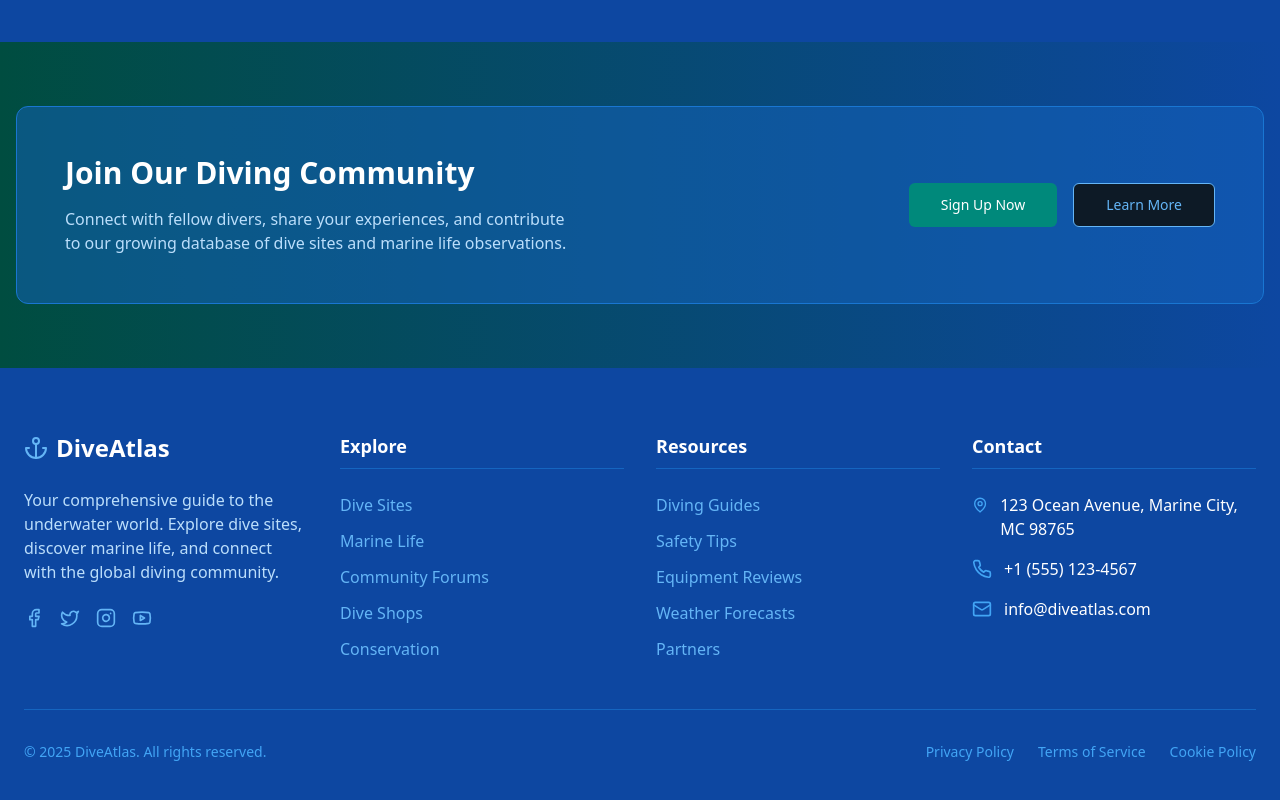
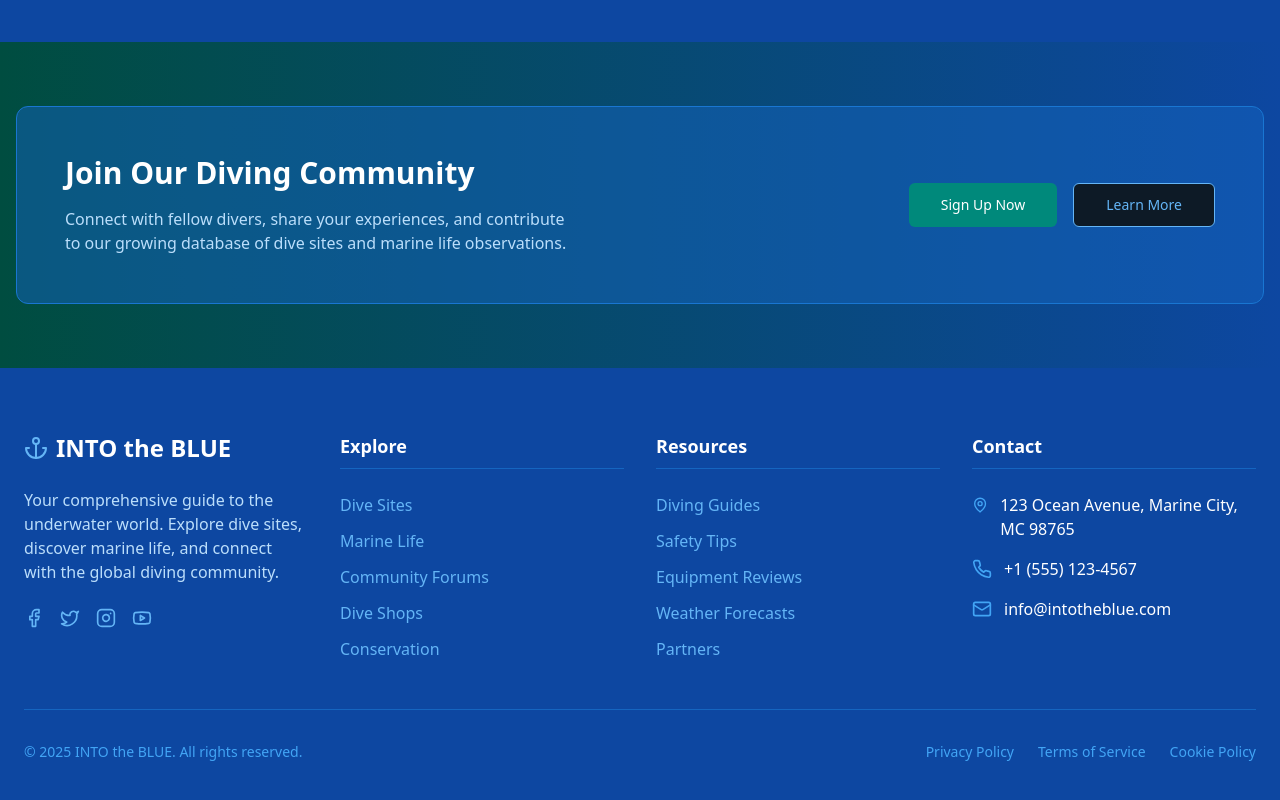
Before and after one commit to Janet-jiangting/dive-intel-nexus, a React (Vite) app: page / in a window 1280 px wide. Shown: the part 1914-2714 px from the top of the page. Built offline with nearby package versions, Linux system fonts and the light colour scheme; no server answers; the database is empty.

Commit message:
Rename app to INTO the BLUE
Rename all instances of "DiveAtlas" to "INTO the BLUE" in the codebase.

```diff
--- a/index.html
+++ b/index.html
@@ -4,17 +4,17 @@
   <head>
     <meta charset="UTF-8" />
     <meta name="viewport" content="width=device-width, initial-scale=1.0" />
-    <title>DiveAtlas - Global Diving Information Platform</title>
+    <title>INTO the BLUE - Global Diving Information Platform</title>
     <meta name="description" content="Explore dive sites, discover marine life, and connect with the diving community." />
-    <meta name="author" content="DiveAtlas" />
+    <meta name="author" content="INTO the BLUE" />
 
-    <meta property="og:title" content="DiveAtlas - Global Diving Information Platform" />
+    <meta property="og:title" content="INTO the BLUE - Global Diving Information Platform" />
     <meta property="og:description" content="Explore dive sites, discover marine life, and connect with the diving community." />
     <meta property="og:type" content="website" />
     <meta property="og:image" content="https://lovable.dev/opengraph-image-p98pqg.png" />
 
     <meta name="twitter:card" content="summary_large_image" />
-    <meta name="twitter:site" content="@diveatlas" />
+    <meta name="twitter:site" content="@intotheblue" />
     <meta name="twitter:image" content="https://lovable.dev/opengraph-image-p98pqg.png" />
   </head>
 
--- a/src/components/Footer.tsx
+++ b/src/components/Footer.tsx
@@ -1,4 +1,3 @@
-
 import { Link } from 'react-router-dom';
 import { Anchor, Mail, MapPin, Phone, Facebook, Twitter, Instagram, Youtube } from 'lucide-react';
 
@@ -10,7 +9,7 @@ const Footer = () => {
           <div>
             <div className="flex items-center space-x-2 mb-6">
               <Anchor className="h-6 w-6 text-ocean-300" />
-              <span className="font-bold text-2xl">DiveAtlas</span>
+              <span className="font-bold text-2xl">INTO the BLUE</span>
             </div>
             <p className="text-ocean-100 mb-6">
               Your comprehensive guide to the underwater world. Explore dive sites, discover marine life, and connect with the global diving community.
@@ -110,7 +109,7 @@ const Footer = () => {
               </li>
               <li className="flex items-center">
                 <Mail className="h-5 w-5 text-ocean-400 mr-3" />
-                <span>info@diveatlas.com</span>
+                <span>info@intotheblue.com</span>
               </li>
             </ul>
           </div>
@@ -118,7 +117,7 @@ const Footer = () => {
 
         <div className="mt-12 pt-8 border-t border-ocean-800 text-sm text-ocean-400">
           <div className="flex flex-col md:flex-row justify-between items-center">
-            <p>&copy; {new Date().getFullYear()} DiveAtlas. All rights reserved.</p>
+            <p>&copy; {new Date().getFullYear()} INTO the BLUE. All rights reserved.</p>
             <div className="mt-4 md:mt-0 flex space-x-6">
               <Link to="#" className="hover:text-white transition">Privacy Policy</Link>
               <Link to="#" className="hover:text-white transition">Terms of Service</Link>
--- a/src/components/MobileMenu.tsx
+++ b/src/components/MobileMenu.tsx
@@ -1,4 +1,3 @@
-
 import { Link } from 'react-router-dom';
 import { Button } from '@/components/ui/button';
 import { X, Map, Fish, Users, LogIn, UserPlus, Search } from 'lucide-react';
@@ -15,7 +14,7 @@ const MobileMenu = ({ isOpen, onClose }: MobileMenuProps) => {
     <div className="fixed inset-0 z-50 bg-background/80 backdrop-blur-sm md:hidden">
       <div className="fixed inset-y-0 right-0 w-full max-w-xs bg-ocean-900 p-6 shadow-lg">
         <div className="flex items-center justify-between">
-          <Link to="/" className="text-xl font-bold text-white" onClick={onClose}>DiveAtlas</Link>
+          <Link to="/" className="text-xl font-bold text-white" onClick={onClose}>INTO the BLUE</Link>
           <Button
             variant="ghost"
             className="text-white hover:bg-ocean-800"
--- a/src/components/Navbar.tsx
+++ b/src/components/Navbar.tsx
@@ -1,4 +1,3 @@
-
 import { useState } from 'react';
 import { Link } from 'react-router-dom';
 import { Button } from '@/components/ui/button';
@@ -29,7 +28,7 @@ const Navbar = () => {
             className="flex items-center space-x-2"
           >
             <Anchor className="h-6 w-6 text-ocean-300" />
-            <span className="font-bold text-xl text-white">DiveAtlas</span>
+            <span className="font-bold text-xl text-white">INTO the BLUE</span>
           </Link>
 
           <div className="hidden md:flex">
```
